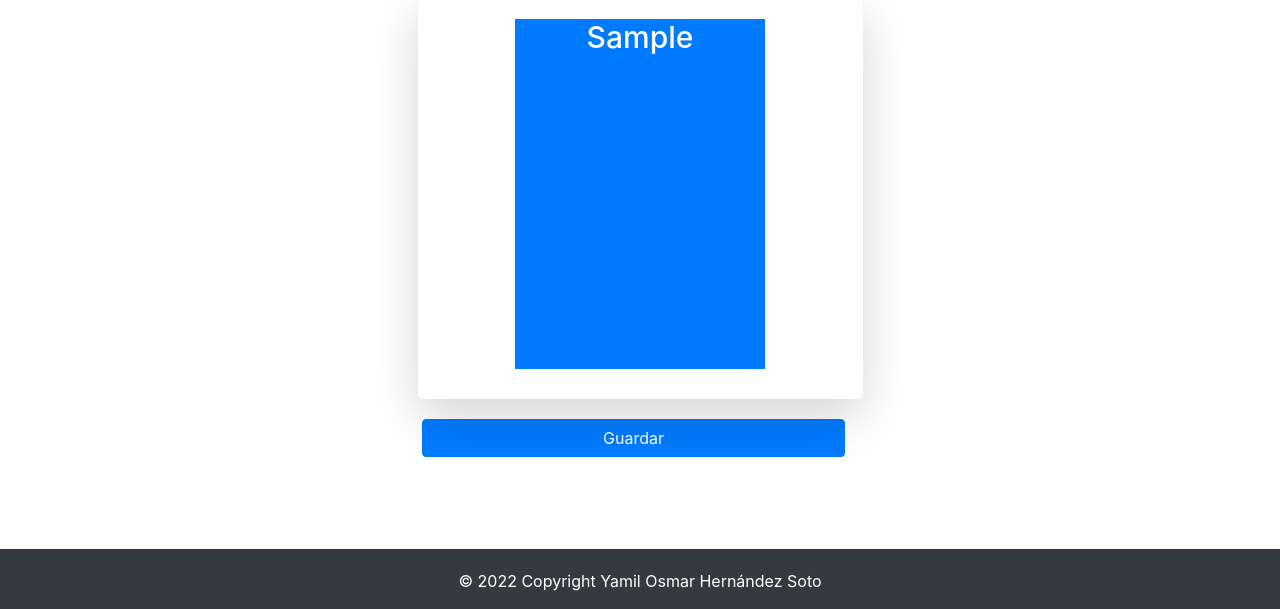
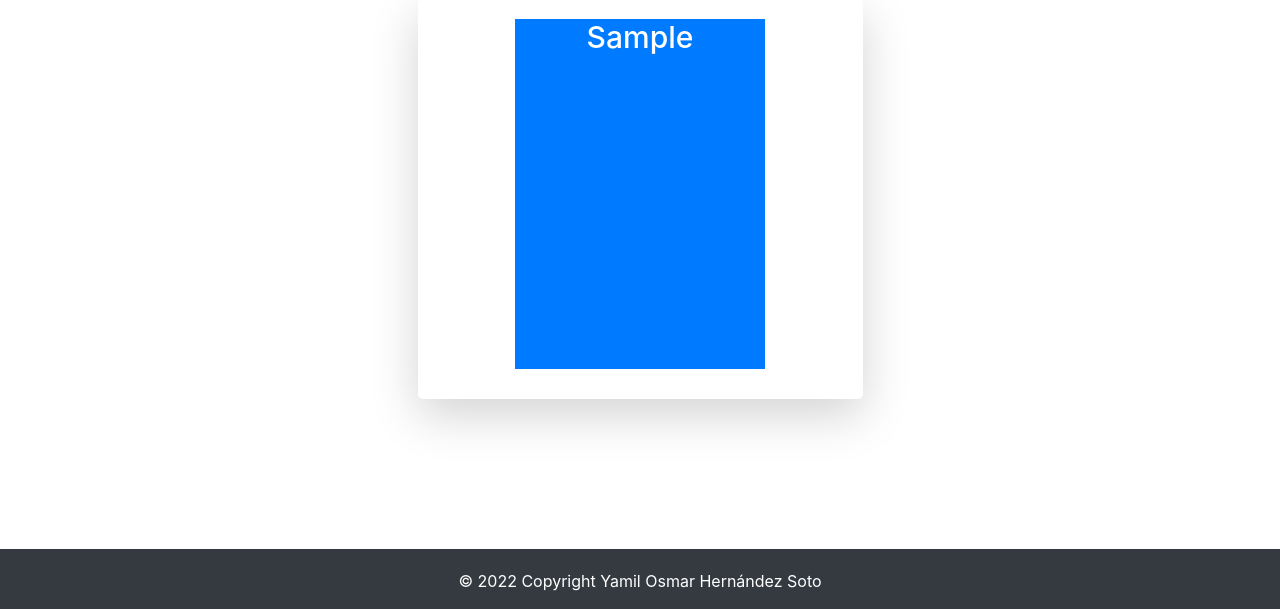
Before and after one commit to YOrHaS/UANE-flashcards, a Flask app: page /deck/study/1 in a window 1280 px wide. Shown: the part 191-800 px from the top of the page. Run offline with Flask 3, Linux system fonts and the light colour scheme; tables that the repository leaves empty hold one stand-in row (values such as "Sample post").

Commit message:
Update study.html

```diff
--- a/flashcards/templates/mazo/study.html
+++ b/flashcards/templates/mazo/study.html
@@ -130,11 +130,7 @@
 
 {% if tarjetas|length > 0 %}
 
-<div>
-    <input class="btn btn-primary"  style=" width: 33%; margin-top: 20px; margin-left:33%; margin-bottom: 20px;" type="submit", value="Guardar">
-</div>
 
-</form>
 
 
 
```
